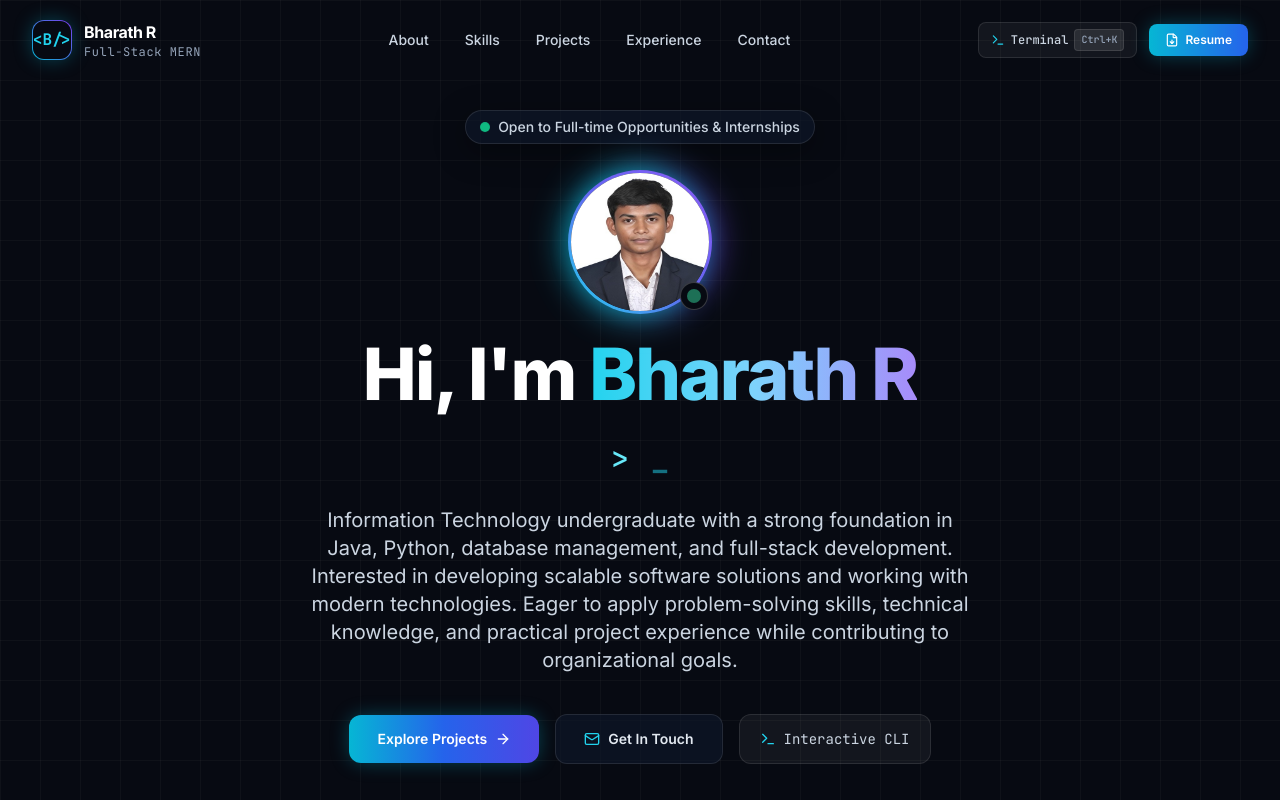
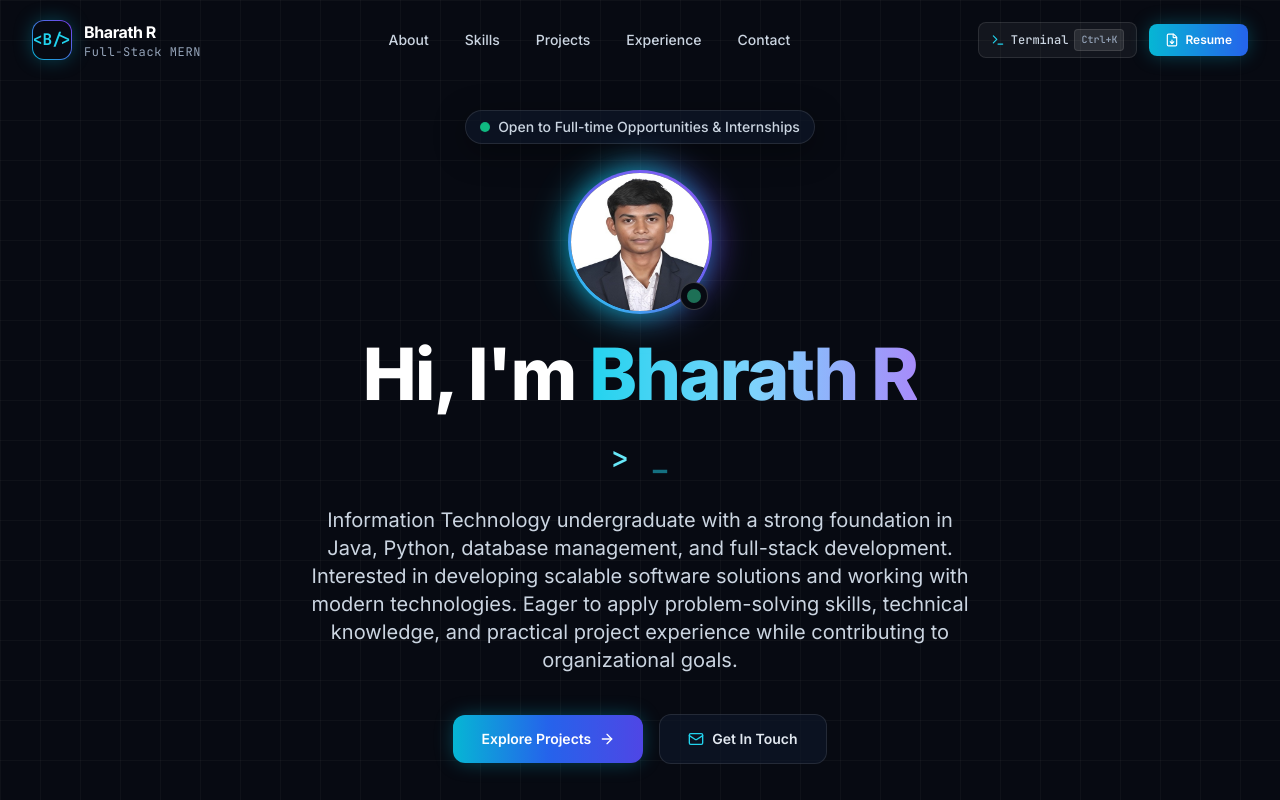
Before and after one commit to BharathVijayRajkumar/Portfolio, a React (Vite) app in the folder client/: page / in a window 1280 px wide. Shown: the top 800 px of the page. Built offline with nearby package versions, Linux system fonts and the light colour scheme.

Commit message:
Remove Interactive CLI button from Hero section

```diff
--- a/client/src/components/Hero.jsx
+++ b/client/src/components/Hero.jsx
@@ -2,7 +2,6 @@ import React, { useState, useEffect } from 'react';
 import { portfolioData } from '../data/portfolioData';
 import {
   ArrowRight,
-  Terminal,
   Mail,
   Sparkles,
   Layers,
@@ -136,15 +135,6 @@ export default function Hero({ onOpenTerminal }) {
               <Mail className="w-4 h-4 text-cyan-400" />
               <span>Get In Touch</span>
             </a>
-
-            <button
-              onClick={onOpenTerminal}
-              className="inline-flex items-center gap-2 px-5 py-3.5 text-sm font-mono text-slate-300 bg-white/5 hover:bg-white/10 border border-white/10 hover:border-cyan-400/50 rounded-xl transition-all transform hover:-translate-y-0.5"
-              title="Launch Interactive Terminal"
-            >
-              <Terminal className="w-4 h-4 text-cyan-400" />
-              <span>Interactive CLI</span>
-            </button>
           </div>
 
           {/* Core Tech Stack Ribbon */}
```
